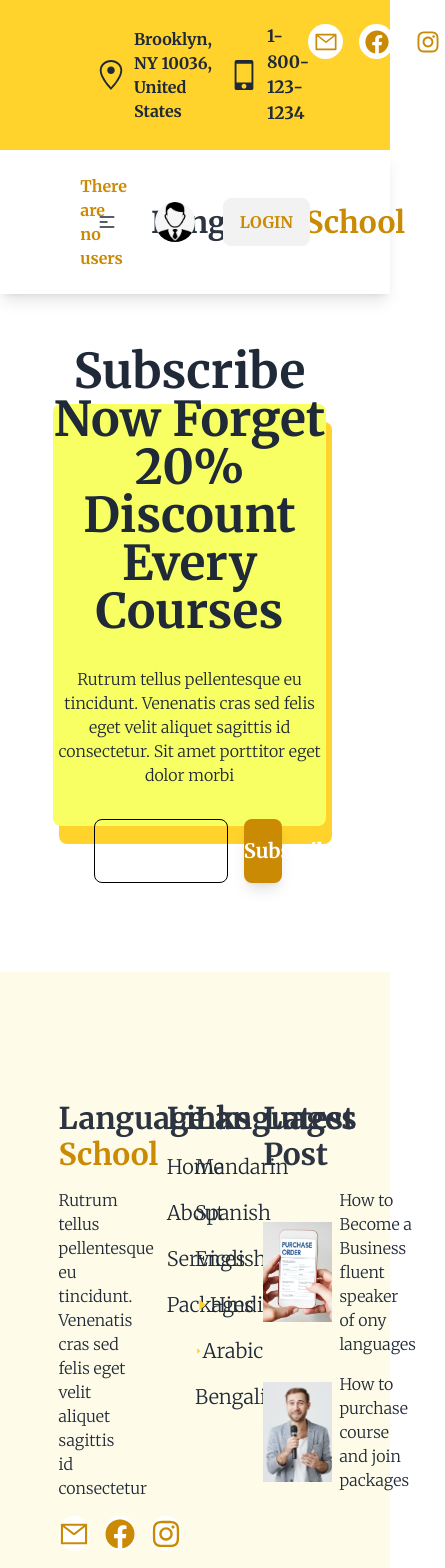
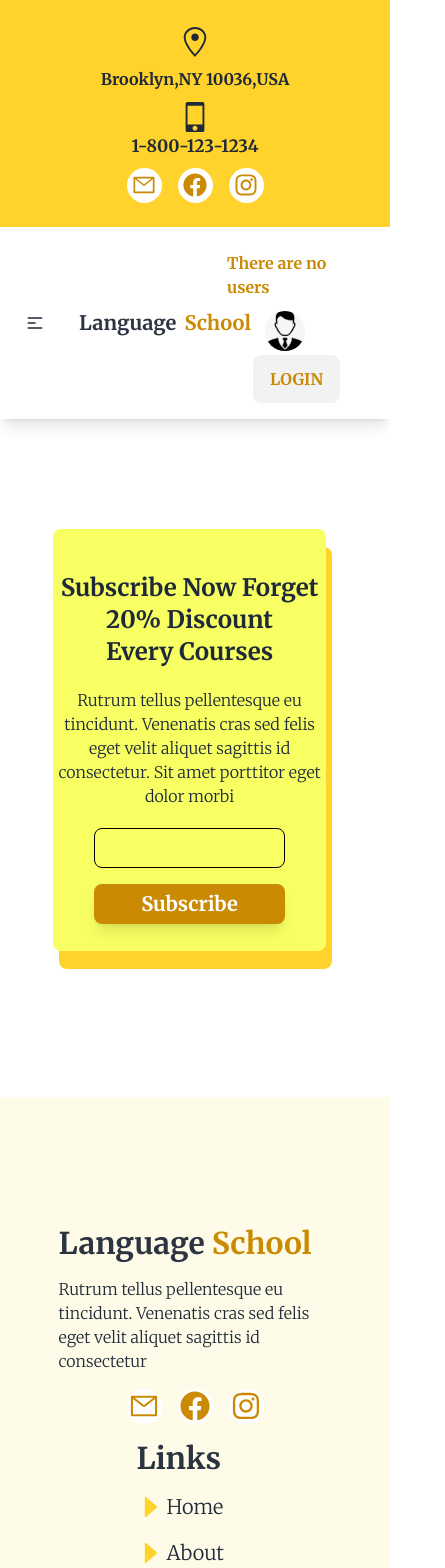
Before and after one commit to webdevratul/language-school, a React (Vite) app: page /subscribe in a window 390 px wide. Shown: the top 1568 px of the page, 445 px wide, since content can reach past the window. Built offline with nearby package versions, Linux system fonts and the light colour scheme.

Commit message:
add responsive design for he full website

```diff
--- a/src/components/layouts/Navbar.jsx
+++ b/src/components/layouts/Navbar.jsx
@@ -17,19 +17,19 @@ const Navbar = () => {
 
     return (
         <div className="">
-            <div className="py-6 bg-[#FFD32B] px-24 flex justify-between item-center">
-                <div className="flex gap-x-2 items-center">
+            <div className="py-6 bg-[#FFD32B] px-24 flex flex-col lg:flex-row lg:justify-between item-center">
+                <div className="flex flex-col justify-center md:flex-row gap-x-2 items-center">
                     <p className="text-3xl h-[35px] w-[35px] rounded-full flex items-center cursor-pointer">
                         <GoLocation className="mx-auto"></GoLocation>
                     </p>
-                    <p className="font-bold">Brooklyn, NY 10036, United States</p>
+                    <p className="font-bold text-center py-2">Brooklyn,NY 10036,USA</p>
 
                     <p className="text-3xl h-[35px] w-[35px] rounded-full flex items-center cursor-pointer">
                         <GoDeviceMobile className="mx-auto"></GoDeviceMobile>
                     </p>
                     <p className="font-bold text-[17px]">1-800-123-1234</p>
                 </div>
-                <div className="flex gap-x-4">
+                <div className="flex gap-x-4 justify-center mt-2">
                     <p className="text-2xl bg-white h-[35px] w-[35px] rounded-full flex items-center cursor-pointer">
                         <AiOutlineMail className="mx-auto text-yellow-600"></AiOutlineMail>
                     </p>
@@ -41,24 +41,24 @@ const Navbar = () => {
                     </p>
                 </div>
             </div>
-            <div className="navbar bg-base-100 mx-auto shadow-lg px-20 py-4">
+            <div className="navbar bg-base-100 mx-auto shadow-lg md:px-20 py-4">
                 <div className="navbar-start">
                     <div className="dropdown">
                         <label tabIndex={0} className="btn btn-ghost lg:hidden">
                             <svg xmlns="http://www.w3.org/2000/svg" className="h-5 w-5" fill="none" viewBox="0 0 24 24" stroke="currentColor"><path strokeLinecap="round" strokeLinejoin="round" strokeWidth="2" d="M4 6h16M4 12h8m-8 6h16" /></svg>
                         </label>
-                        <ul tabIndex={0} className="menu menu-sm dropdown-content mt-5 z-[1] p-2 shadow bg-base-100 rounded-box w-52">
+                        <ul tabIndex={0} className="menu menu-sm dropdown-content mt-5 z-[1] p-2 shadow bg-base-100 rounded-box w-52 z-50">
                             {navLink}
                         </ul>
                     </div>
-                    <a className="btn btn-ghost normal-case text-3xl text-[#2B3440]">Language <span className="text-yellow-600">School</span> </a>
+                    <a className="btn btn-ghost normal-case text-xl  md:text-3xl text-[#2B3440]">Language <span className="text-yellow-600">School</span> </a>
                 </div>
                 <div className="navbar-center hidden lg:flex">
                     <ul className="menu menu-horizontal px-1">
                         {navLink}
                     </ul>
                 </div>
-                <div className="navbar-end flex item-center">
+                <div className="navbar-end flex flex-col md:flex-row item-center pl-4 lg:pl-0">
                     <h2 className="font-bold text-yellow-600 bg-white px-4 py-2 mr-2">There are no users </h2>
                     <label tabIndex={0} className="btn btn-ghost btn-circle avatar mr-6">
                         <div className="w-10 rounded-full">
--- a/src/components/pages/Packages.jsx
+++ b/src/components/pages/Packages.jsx
@@ -3,9 +3,9 @@ import { AiFillCaretRight } from "react-icons/ai";
 const Packages = () => {
     return (
         <div className="py-10 mx-auto bg-[#F6F6F6]">
-            <h2 className="text-center text-6xl font-bold my-20">Premium Price Packages</h2>
-            <div className="grid grid-cols-3 w-[60%] mx-auto gap-x-4 mb-14">
-                <div className=" flex flex-col gap-y-4 bg-white py-14 px-6 cursor-pointer rounded-lg shadow-2xl">
+            <h2 className="text-center text-2xl md:text-4xl xl:text-6xl font-bold my-20">Premium Price Packages</h2>
+            <div className="grid grid-cols-1 md:grid-cols-2 xl:grid-cols-3 w-[90%] lg:w-[60%] mx-auto gap-x-4 mb-14">
+                <div className=" flex flex-col gap-y-4 bg-white py-14 px-6 cursor-pointer rounded-lg shadow-2xl mb-4 xl:mb-0">
                     <h2 className="text-center font-bold text-3xl">BASIC PLAN</h2>
                     <h1 className="text-center font-bold text-5xl">$50</h1>
                     <div className="mx-auto flex flex-col gap-y-4">
@@ -28,7 +28,7 @@ const Packages = () => {
                     </div>
                     <button className="px-4 py-3 border-2 border-[#FFD32B] text-black font-bold rounded-lg shadow-md">Explore More</button>
                 </div>
-                <div className=" flex flex-col gap-y-4 bg-yellow-50 py-14 px-6 cursor-pointer rounded-lg shadow-2xl">
+                <div className=" flex flex-col gap-y-4 bg-yellow-50 py-14 px-6 cursor-pointer rounded-lg shadow-2xl mb-4 xl:mb-0">
                     <h2 className="text-center font-bold text-3xl">STANDART PLAN</h2>
                     <h1 className="text-center font-bold text-5xl">$160</h1>
                     <div className="mx-auto flex flex-col gap-y-4">
--- a/src/components/pages/Services.jsx
+++ b/src/components/pages/Services.jsx
@@ -19,14 +19,14 @@ const Services = () => {
     console.log(services);
 
     return (
-        <div className="w-[90%] mx-auto flex justify-between items-center m-10">
-            <div className="w-[30%]">
-                <h2 className="text-5xl font-bold">What to Expect from <br /> this Course</h2>
+        <div className="w-[100%] md:w-[90%] mx-auto flex flex-col xl:flex-row justify-between items-center m-5 xl:m-10 2xl:pl-16">
+            <div className="w-[80%] md:w-[50%] xl:w-[30%] mb-10 xl:mb-0">
+                <h2 className="text-2xl md:text-3xl lg:text-5xl font-bold">What to Expect from <br /> this Course</h2>
                 <div className="w-[100%] h-[40vh] bg-[#FFD32B] rounded-md relative mt-20">
                     <img className="w-[100%] h-[40vh] rounded-md absolute top-[-10%] left-[8%] object-cover bg-yellow-600 p-4" src={servicesBanner} alt="" />
                 </div>
             </div>
-            <div className="grid grid-cols-3 gap-4 w-[60%]">
+            <div className="px-4 md:px-0 grid grid-cols-1 md:grid-cols-2 2xl:grid-cols-3 gap-4 w-[100%] xl:w-[60%]">
 
                 {
                     services.map((service, idx) => <div key={idx} className=" bg-yellow-50 rounded-lg shadow-2xl p-4 cursor-pointer">
--- a/src/components/pages/Slider.jsx
+++ b/src/components/pages/Slider.jsx
@@ -34,15 +34,15 @@ const Slider = () => {
                 </div>
             </div>
             <div className="w-[60%] h-[500px] absolute top-[10%] left-[15%] text-white z-20">
-                <h2 className="text-6xl font-bold">
+                <h2 className="text-2xl lg:text-5xl font-bold">
                     Original Provider <br />
                     for Online <span className="text-[#FFD32B]">language School</span>
                 </h2>
-                <div className="flex items-center mt-10">
+                <div className="flex items-center mt-2 md:mt-5">
                     <hr className="bg-[#FFD32B] w-[10%] h-2" />
                     <hr className="w-[70%]" />
                 </div>
-                <div className="mt-10 flex flex-col gap-y-4">
+                <div className="mt-2 md:mt-10 flex flex-col gap-y-4">
                     <div className="flex items-center">
                         <AiFillCaretRight className="text-3xl text-[#FFD32B]"></AiFillCaretRight>
                         <p className="text-xl ml-4">No Time Requirements, Study at Your Own Pace</p>
@@ -57,7 +57,7 @@ const Slider = () => {
                     </div>
                 </div>
 
-                <button className="px-6 py-4 border-2 border-[#FFD32B] text-[#FFD32B] font-bold text-xl ml-10 mt-10">Explore More</button>
+                <button className="px-6 py-2 md:py-4 border-2 border-[#FFD32B] text-[#FFD32B] font-bold text-xl mt-2 md:ml-10 md:mt-10">Explore More</button>
             </div>
         </div>
     );
--- a/src/components/pages/Subscribe.jsx
+++ b/src/components/pages/Subscribe.jsx
@@ -4,12 +4,12 @@ const Subscribe = () => {
         <div className="w-[70%] h-[50vh] bg-[#FFD32B] my-32 mx-auto rounded-lg relative text-center">
             <div className="w-[100%] h-[50vh] bg-[#F7FF62] mx-auto mt-4 rounded-lg absolute left-[-2%] top-[-8%] flex flex-col justify-center items-center">
                 <div className="">
-                    <h2 className="text-5xl font-bold py-4">Subscribe Now Forget 20% Discount <br /> Every Courses</h2>
-                    <p className="py-4">Rutrum tellus pellentesque eu tincidunt. Venenatis cras sed felis eget velit aliquet sagittis id <br /> consectetur. Sit amet porttitor eget dolor morbi</p>
+                    <h2 className=" text-2xl md:text-3xl lg:text-5xl font-bold py-4">Subscribe Now Forget 20% Discount <br /> Every Courses</h2>
+                    <p className=" py-1 lg:py-4">Rutrum tellus pellentesque eu tincidunt. Venenatis cras sed felis eget velit aliquet sagittis id <br /> consectetur. Sit amet porttitor eget dolor morbi</p>
                 </div>
-                <div className="flex w-[70%] items-center">
-                    <input type="text" className="w-[70%] h-16 outline-none px-2 border border-black rounded-lg bg-transparent my-4" />
-                    <button className="w-[20%] h-16 bg-yellow-600 rounded-lg ml-4 text-white shadow-lg font-bold text-xl">Subscribe</button>
+                <div className="flex flex-col lg:flex-row w-[70%] items-center">
+                    <input type="text" className="w-[100%] lg:w-[70%] h-10 lg:h-16 outline-none px-2 border border-black rounded-lg bg-transparent my-4" />
+                    <button className="w-[100%] lg:w-[20%] h-10 lg:h-16 bg-yellow-600 rounded-lg lg:ml-4 text-white shadow-lg font-bold text-xl">Subscribe</button>
                 </div>
             </div>
         </div>
--- a/src/layouts/Footer.jsx
+++ b/src/layouts/Footer.jsx
@@ -7,11 +7,11 @@ import speaking from "../assets/images/speaking.avif";
 const Footer = () => {
     return (
         <div className="w-[100%] bg-[#FEFCE8] py-32">
-            <div className="w-[70%] mx-auto grid grid-cols-4">
+            <div className="w-[70%] mx-auto grid grid-cols-1 md:grid-cols-2 lg:grid-cols-3  xl:grid-cols-4">
                 <div>
                     <h2 className="text-3xl text-[#2B3440] font-bold mb-4">Language <span className="text-yellow-600">School</span> </h2>
                     <p className="mb-4">Rutrum tellus pellentesque eu tincidunt. Venenatis cras sed felis eget velit aliquet sagittis id consectetur</p>
-                    <div className="flex gap-x-4">
+                    <div className="flex gap-x-4 justify-center md:justify-start mb-4">
                         <p className="text-3xl bg-white h-[35px] w-[35px] rounded-full flex items-center cursor-pointer">
                             <AiOutlineMail className="mx-auto text-yellow-600"></AiOutlineMail>
                         </p>
@@ -23,7 +23,7 @@ const Footer = () => {
                         </p>
                     </div>
                 </div>
-                <div className="ml-10">
+                <div className="md:ml-10 mx-auto md:mx-0 mb-4">
                     <h2 className="text-3xl  text-[#2B3440] font-bold mb-4">Links</h2>
                     <div className="mx-auto flex flex-col gap-y-4 cursor-pointer">
                         <div className="flex items-center">
@@ -44,7 +44,7 @@ const Footer = () => {
                         </div>
                     </div>
                 </div>
-                <div>
+                <div className="mx-auto md:mx-0 mb-4">
                     <h2 className="text-3xl text-[#2B3440] font-bold mb-4">Languages</h2>
                     <div className="mx-auto flex flex-col gap-y-4 cursor-pointer">
                         <div className="flex items-center">
@@ -77,11 +77,11 @@ const Footer = () => {
                     <h2 className="text-3xl text-[#2B3440] font-bold mb-4">Latest Post</h2>
                     <div>
                         <div className="flex item items-center mb-4">
-                            <img className="w-[100px] h-[100px] object-cover" src={purchase} alt="" />
-                            <h5 className="ml-2">How to Become a Business fluent speaker of ony languages</h5>
+                            <img className="w-[100px] h-[100px] object-cover" src={speaking} alt="" />
+                            <h5 className="ml-2">How to Become a fluent speaker of ony languages</h5>
                         </div>
                         <div className="flex items-center">
-                            <img className="w-[100px] h-[100px] object-cover" src={speaking} alt="" />
+                            <img className="w-[100px] h-[100px] object-cover" src={purchase} alt="" />
                             <h5 className="ml-2">How to purchase course and join packages</h5>
                         </div>
                     </div>
```
